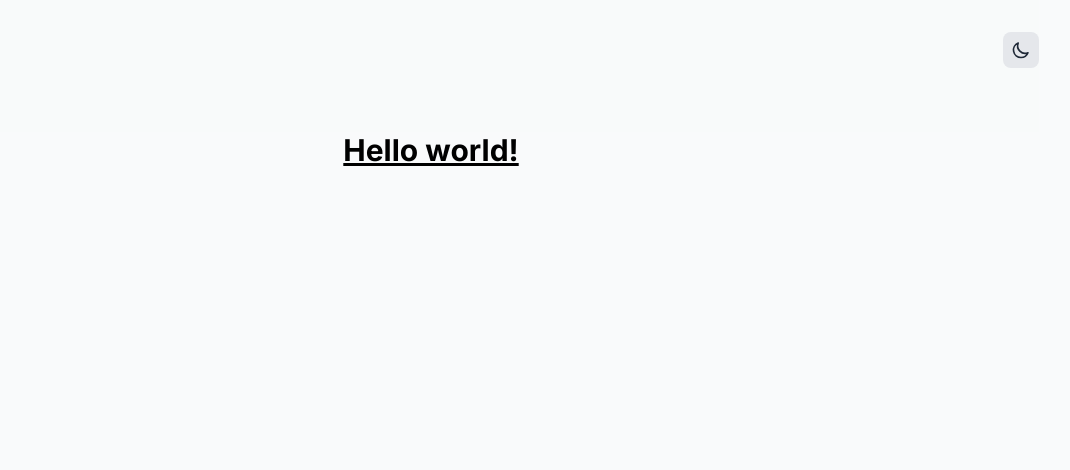
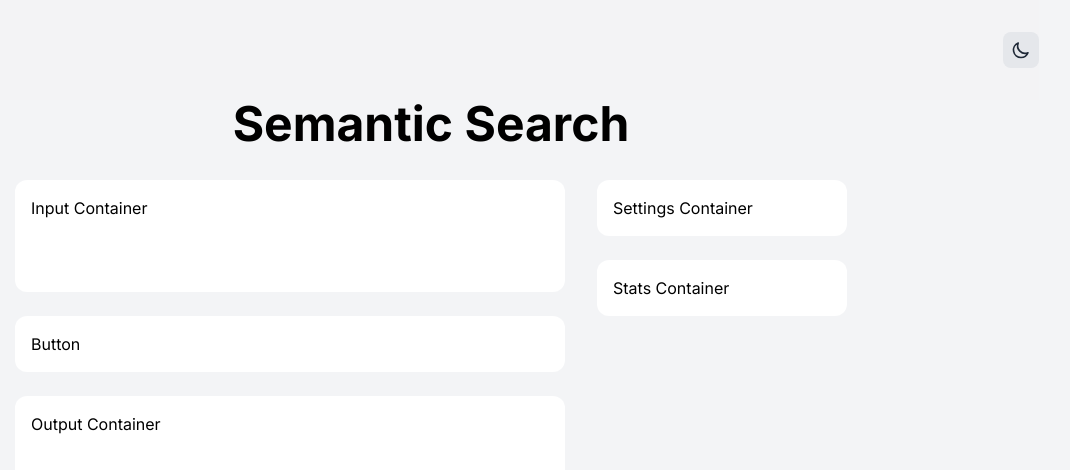
Before and after one commit to beverm2391/semantic-search-frontend-v2, a Next.js app: page / in a window 1280 px wide. Shown: the top 470 px of the page, without its empty margins (209-1279 px from the left). Built offline with nearby package versions, Linux system fonts and the light colour scheme.

Commit message:
grid finished

```diff
--- a/components/Container.js
+++ b/components/Container.js
@@ -27,7 +27,7 @@ export default function Container(props) {
     }
 
     return (
-        <div className="bg-gray-50 dark:bg-gray-900">
+        <div className="bg-gray-100 dark:bg-gray-900">
             <Head>
                 <title>{meta.title}</title>
                 <meta name="robots" content="follow, index" />
@@ -49,7 +49,7 @@ export default function Container(props) {
                 )}
             </Head>
             <div className="flex flex-col justify-center px-8">
-                <nav className="flex items-center justify-between w-full relative border-gray-200 dark:border-gray-700 mx-auto pt-8 pb-8 sm:pb-16  text-gray-900 bg-gray-50  dark:bg-gray-900 bg-opacity-60 dark:text-gray-100">
+                <nav className="flex items-center justify-between w-full relative border-gray-200 dark:border-gray-700 mx-auto pt-8 pb-8 sm:pb-8  text-gray-900 bg-gray-100  dark:bg-gray-900 bg-opacity-60 dark:text-gray-100">
                     <div className="ml-[-0.60rem]">
                     </div>
                     <button
@@ -86,7 +86,7 @@ export default function Container(props) {
                     </button>
                 </nav>
             </div>
-            <main className="flex flex-col items-center px-8 pb-16 bg-gray-50 dark:bg-gray-900 w-full relative max-w-6xl mx-auto">
+            <main className="flex flex-col items-center px-8 pb-16 bg-gray-100 dark:bg-gray-900 w-full relative max-w-4xl mx-auto">
                 {children}
             </main >
         </div >
--- /dev/null
+++ b/components/UI.js
@@ -0,0 +1,25 @@
+export default function UI() {
+    return (
+        <div className='grid'>
+            <div className='col1'>
+                <div className='input-container'>
+                    <p>Input Container</p>
+                </div>
+                <div className='buttons-container'>
+                    Button
+                </div>
+                <div className='output-container'>
+                    <p>Output Container</p>
+                </div>
+            </div>
+            <div className='col2'>
+                <div className='settings-container'>
+                    <p>Settings Container</p>
+                </div>
+                <div className='stats-container'>
+                    <p>Stats Container</p>
+                </div>
+            </div>
+        </div>
+    )
+}
--- a/pages/index.js
+++ b/pages/index.js
@@ -1,11 +1,11 @@
 import Container from '../components/Container'
+import UI from '../components/UI'
 
 export default function Home() {
   return (
     <Container>
-      <h1 className="text-3xl font-bold underline">
-        Hello world!
-      </h1>
+      <h1 className='text-black dark:text-white md:text-5xl font-bold mb-8'>Semantic Search</h1>
+      <UI/>
     </Container>
   )
 }
--- a/styles/globals.css
+++ b/styles/globals.css
@@ -22,16 +22,17 @@ html {
 }
 
 #__next {
-  @apply bg-gray-50 dark:bg-gray-900;
-  display: flex;
+  @apply bg-gray-100 dark:bg-gray-900;
   flex-direction: column;
   min-height: 100vh;
 }
 
-* {
-  box-sizing: border-box;
-  padding: 0;
-  margin: 0;
+
+@supports not (backdrop-filter: none) {
+  .sticky-nav {
+    backdrop-filter: none;
+    @apply bg-opacity-100;
+  }
 }
 
 html,
@@ -62,19 +63,44 @@ a {
 
 .grid {
   display: grid;
+  grid-template-columns: 1fr 250px;
+  gap: 2rem;
+  width: 100%;
 }
 
 .col1 {
   display: grid;
+  gap: 1.5rem;
+  grid-template-rows: [input-container] 2fr [buttons-container] 1fr [output-container] 7fr;
+  height: 100%;
 }
+
 .col2 {
-  display: grid;
+  display: flex;
+  flex-direction: column;
+  gap: 1.5rem;
 }
 
 .col1 > div, .col2 > div {
-  @apply bg-red-500 dark:bg-blue-300 p-4 rounded-xl;
+  @apply bg-white dark:bg-gray-800 rounded-xl p-4;
+}
+
+.input-container {
+  grid-row: input-container;
+}
+
+.buttons-container {
+  grid-row: buttons-container;
+}
+
+.output-container {
+  grid-row: output-container;
 }
 
 .settings-container {
   position: relative;
 }
+
+.stats-container {
+  position: relative;
+}
```
